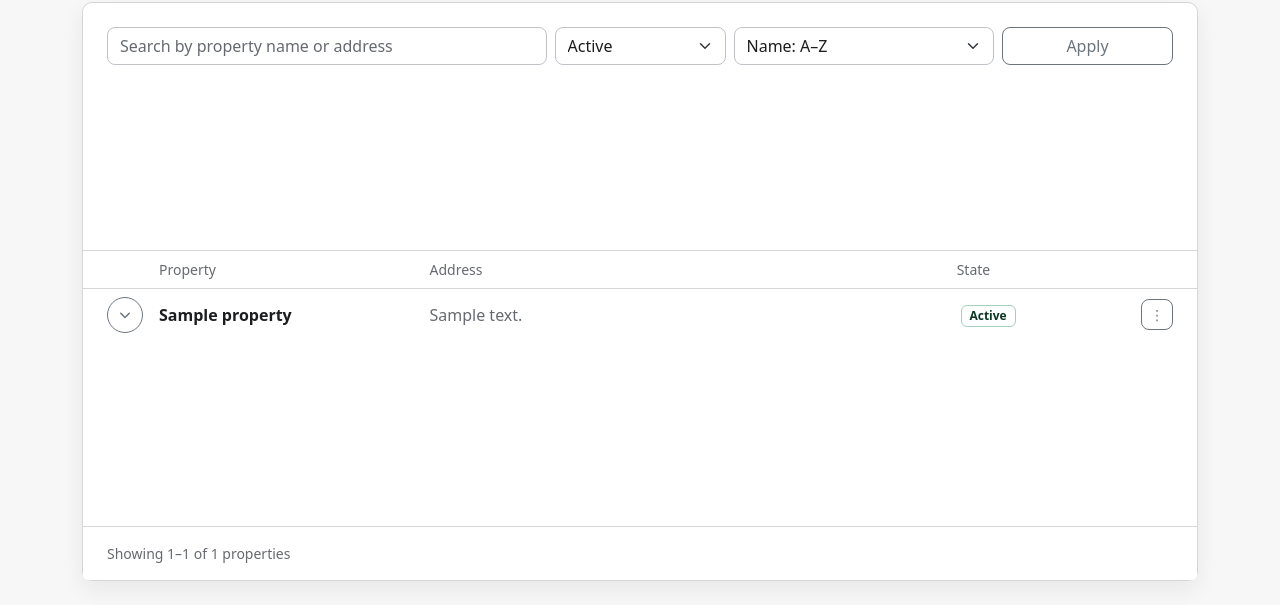
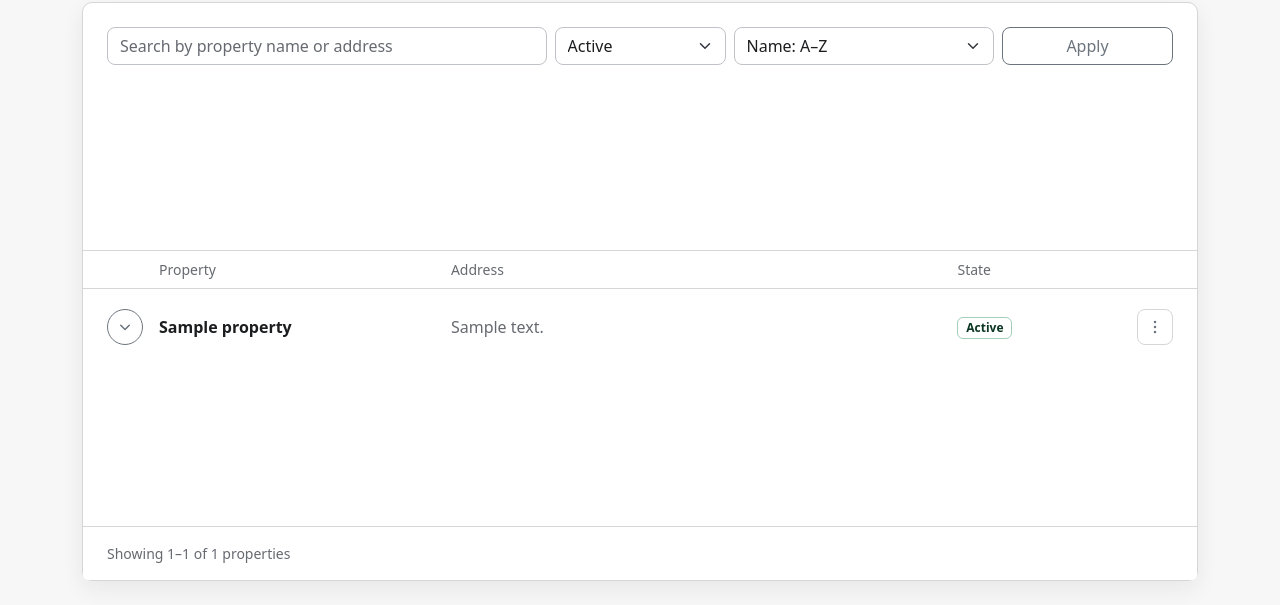
Before and after one commit to alexander-kireev/property_operations_manager, a Django app: page /properties/ in a window 1280 px wide. Shown: the part 195-800 px from the top of the page. Run offline with Django 5.2, Linux system fonts and the light colour scheme; a user stored in the database is signed in; tables that the repository leaves empty hold one stand-in row (values such as "Sample post").

Commit message:
Polish property list rows and expanded summaries

```diff
--- a/property/templates/property/properties.html
+++ b/property/templates/property/properties.html
@@ -40,7 +40,7 @@
                             placeholder="Search by property name or address"
                         >
                     </div>
-                    <div class="col-12 col-sm-6 col-lg-2">
+                    <div class="col-6 col-lg-2">
                         <label class="visually-hidden" for="stateFilter">Filter by state</label>
                         <select class="form-select" id="stateFilter" name="state">
                             <option value="all" {% if state == "all" %}selected{% endif %}>All states</option>
@@ -64,22 +64,19 @@
             </form>
 
             {% if page_obj %}
-                <div class="property-list-heading border-bottom px-4 py-2 text-body-secondary small fw-medium">
-                    <div class="row align-items-center gx-3">
-                        <div class="col-auto" style="width: 3.25rem;"></div>
-                        <div class="col-md-3">Property</div>
-                        <div class="col">Address</div>
-                        <div class="col-md-2">State</div>
-                        <div class="col-auto" style="width: 3.25rem;"></div>
-                    </div>
+                <div class="property-list-heading property-list-grid border-bottom px-3 px-md-4 py-2 text-body-secondary small fw-medium">
+                    <span aria-hidden="true"></span>
+                    <span>Property</span>
+                    <span>Address</span>
+                    <span>State</span>
+                    <span aria-hidden="true"></span>
                 </div>
 
                 <div id="propertyList">
                     {% for property in page_obj %}
                         <article class="property-row{% if property.state == 'deactivated' %} property-row-deactivated{% endif %}">
-                            <div class="property-summary px-3 px-md-4 py-2">
-                                <div class="row align-items-center gx-3 gy-2 h-100">
-                                    <div class="col-auto">
+                            <div class="property-summary property-list-grid px-3 px-md-4 py-2">
+                                <div class="property-row-toggle">
                                         <button
                                             class="property-toggle btn btn-sm btn-outline-secondary rounded-circle d-inline-flex align-items-center justify-content-center"
                                             type="button"
@@ -93,22 +90,22 @@
                                                 <path d="M3.2 5.7a.75.75 0 0 1 1.1 0L8 9.4l3.7-3.7a.75.75 0 1 1 1.1 1.1l-4.25 4.25a.75.75 0 0 1-1.1 0L3.2 6.8a.75.75 0 0 1 0-1.1Z"></path>
                                             </svg>
                                         </button>
-                                    </div>
+                                </div>
 
-                                    <div class="col-9 col-md-3">
-                                        <a class="fw-semibold link-body-emphasis text-decoration-none" href="{% url 'property:property_detail' property.pk %}">
+                                <div class="property-row-identity">
+                                        <a class="property-row-name fw-semibold link-body-emphasis text-decoration-none" href="{% url 'property:property_detail' property.pk %}" title="{{ property.name }}">
                                             {{ property.name }}
                                         </a>
-                                        <div class="small text-body-secondary d-md-none">
+                                        <div class="property-row-mobile-address small text-body-secondary d-md-none" title="{{ property.address|default:'No address provided' }}">
                                             {{ property.address|default:"No address provided" }}
                                         </div>
-                                    </div>
+                                </div>
 
-                                    <div class="col d-none d-md-block text-body-secondary">
-                                        {{ property.address|default:"No address provided" }}
-                                    </div>
+                                <div class="property-row-address d-none d-md-block text-body-secondary" title="{{ property.address|default:'No address provided' }}">
+                                    {{ property.address|default:"No address provided" }}
+                                </div>
 
-                                    <div class="col-8 col-md-2 ms-5 ms-md-0">
+                                <div class="property-row-state">
                                         {% if property.state == "active" %}
                                             <span class="badge text-bg-success-subtle border border-success-subtle text-success-emphasis">
                                                 {{ property.get_state_display }}
@@ -118,9 +115,9 @@
                                                 {{ property.get_state_display }}
                                             </span>
                                         {% endif %}
-                                    </div>
+                                </div>
 
-                                    <div class="col-auto ms-auto">
+                                <div class="property-row-actions">
                                         <div class="dropdown">
                                             <button
                                                 class="property-actions btn btn-sm btn-outline-secondary dropdown-toggle"
@@ -129,7 +126,11 @@
                                                 aria-expanded="false"
                                                 aria-label="Actions for {{ property.name }}"
                                             >
-                                                ⋮
+                                                <svg viewBox="0 0 16 16" fill="currentColor" aria-hidden="true">
+                                                    <circle cx="8" cy="3" r="1.25"></circle>
+                                                    <circle cx="8" cy="8" r="1.25"></circle>
+                                                    <circle cx="8" cy="13" r="1.25"></circle>
+                                                </svg>
                                             </button>
                                             <ul class="dropdown-menu dropdown-menu-end">
                                                 <li><a class="dropdown-item" href="{% url 'property:property_detail' property.pk %}">Open property</a></li>
@@ -149,7 +150,6 @@
                                                 <li><a class="dropdown-item text-danger" href="{% url 'property:property_detail' property.pk %}?confirm_delete=1">Delete property</a></li>
                                             </ul>
                                         </div>
-                                    </div>
                                 </div>
                             </div>
 
@@ -158,33 +158,39 @@
                                     <div class="row g-4">
                                         <div class="col-lg-5">
                                             <h3 class="h6">Property summary</h3>
-                                            <p class="text-body-secondary mb-3">
-                                                {{ property.description|default:"No description provided." }}
-                                            </p>
+                                            {% if property.description|length > 220 %}
+                                                <p class="property-description-preview text-body-secondary mb-2">{{ property.description|truncatechars:220 }}</p>
+                                                <details class="property-description-disclosure mb-3">
+                                                    <summary><span class="property-description-show">Show full description</span><span class="property-description-hide">Hide full description</span></summary>
+                                                    <p class="text-body-secondary mt-2 mb-0">{{ property.description }}</p>
+                                                </details>
+                                            {% else %}
+                                                <p class="property-description-preview text-body-secondary mb-3">{{ property.description|default:"No description provided." }}</p>
+                                            {% endif %}
                                             <a class="btn theme-action" href="{% url 'property:property_detail' property.pk %}">Open property</a>
                                         </div>
 
                                         <div class="col-lg-7">
                                             <div class="row g-3">
-                                                <div class="col-6 col-md-3">
+                                                <div class="col-6 col-xl-3">
                                                     <div class="property-stat border rounded bg-body p-3">
                                                         <div class="h4 mb-1">—</div>
                                                         <div class="small text-body-secondary">Open issues</div>
                                                     </div>
                                                 </div>
-                                                <div class="col-6 col-md-3">
+                                                <div class="col-6 col-xl-3">
                                                     <div class="property-stat border rounded bg-body p-3">
                                                         <div class="h4 mb-1">—</div>
                                                         <div class="small text-body-secondary">Open tasks</div>
                                                     </div>
                                                 </div>
-                                                <div class="col-6 col-md-3">
+                                                <div class="col-6 col-xl-3">
                                                     <div class="property-stat border rounded bg-body p-3">
                                                         <div class="h4 mb-1">—</div>
                                                         <div class="small text-body-secondary">Contacts</div>
                                                     </div>
                                                 </div>
-                                                <div class="col-6 col-md-3">
+                                                <div class="col-6 col-xl-3">
                                                     <div class="property-stat border rounded bg-body p-3">
                                                         <div class="fw-semibold mb-1">—</div>
                                                         <div class="small text-body-secondary">Next event</div>
--- a/static/css/site.css
+++ b/static/css/site.css
@@ -320,6 +320,88 @@ body {
     min-height: 4.75rem;
 }
 
+.property-list-grid {
+    display: grid;
+    grid-template-columns: 2.25rem minmax(0, 1.35fr) minmax(0, 2.4fr) minmax(6rem, 0.8fr) 2.25rem;
+    align-items: center;
+    column-gap: 1rem;
+}
+
+.property-row-identity,
+.property-row-address,
+.property-row-actions {
+    min-width: 0;
+}
+
+.property-row-name,
+.property-row-address,
+.property-row-mobile-address {
+    display: block;
+    overflow: hidden;
+    text-overflow: ellipsis;
+    white-space: nowrap;
+}
+
+.property-row-name:hover,
+.property-row-name:focus-visible {
+    text-decoration: underline !important;
+}
+
+.property-row-actions {
+    justify-self: end;
+}
+
+.property-actions {
+    display: inline-flex;
+    align-items: center;
+    justify-content: center;
+    width: 2.25rem;
+    height: 2.25rem;
+    padding: 0;
+    border-color: transparent;
+    opacity: 0;
+}
+
+.property-actions svg {
+    width: 1rem;
+    height: 1rem;
+}
+
+.property-row:hover .property-actions,
+.property-row:focus-within .property-actions,
+.property-actions.show {
+    opacity: 1;
+    border-color: var(--bs-border-color);
+}
+
+.property-description-preview,
+.property-description-disclosure p {
+    overflow-wrap: anywhere;
+}
+
+.property-description-disclosure summary {
+    width: fit-content;
+    color: var(--bs-link-color);
+    cursor: pointer;
+}
+
+.property-description-disclosure summary:hover {
+    text-decoration: underline;
+}
+
+.property-description-hide,
+.property-description-disclosure[open] .property-description-show {
+    display: none;
+}
+
+.property-description-disclosure[open] .property-description-hide {
+    display: inline;
+}
+
+.property-details:has(.property-description-disclosure[open]) .property-description-preview {
+    display: none;
+}
+
 .property-toggle {
     width: 2.25rem;
     height: 2.25rem;
@@ -361,6 +443,13 @@ body {
 
 .property-stat {
     min-height: 100%;
+}
+
+@media (hover: none) {
+    .property-actions {
+        opacity: 1;
+        border-color: var(--bs-border-color);
+    }
 }
 
 .task-metadata-item {
@@ -907,6 +996,32 @@ body {
     .property-list-heading,
     .task-list-heading {
         display: none;
+    }
+
+    .property-list-grid {
+        grid-template-columns: 2.25rem minmax(0, 1fr) auto;
+        column-gap: 0.75rem;
+        row-gap: 0.25rem;
+    }
+
+    .property-row-toggle {
+        grid-column: 1;
+        grid-row: 1 / 3;
+    }
+
+    .property-row-identity {
+        grid-column: 2;
+        grid-row: 1;
+    }
+
+    .property-row-state {
+        grid-column: 2;
+        grid-row: 2;
+    }
+
+    .property-row-actions {
+        grid-column: 3;
+        grid-row: 1 / 3;
     }
 
     .property-summary,
```
